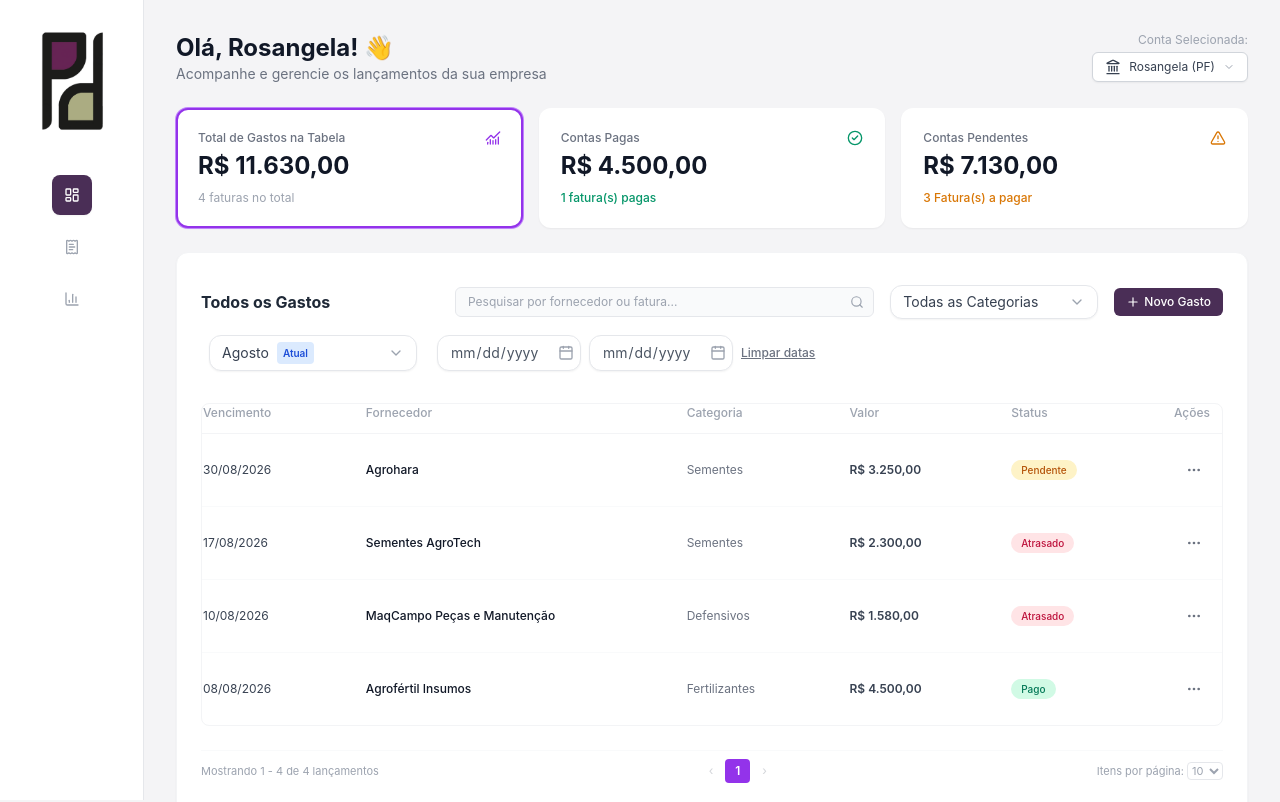
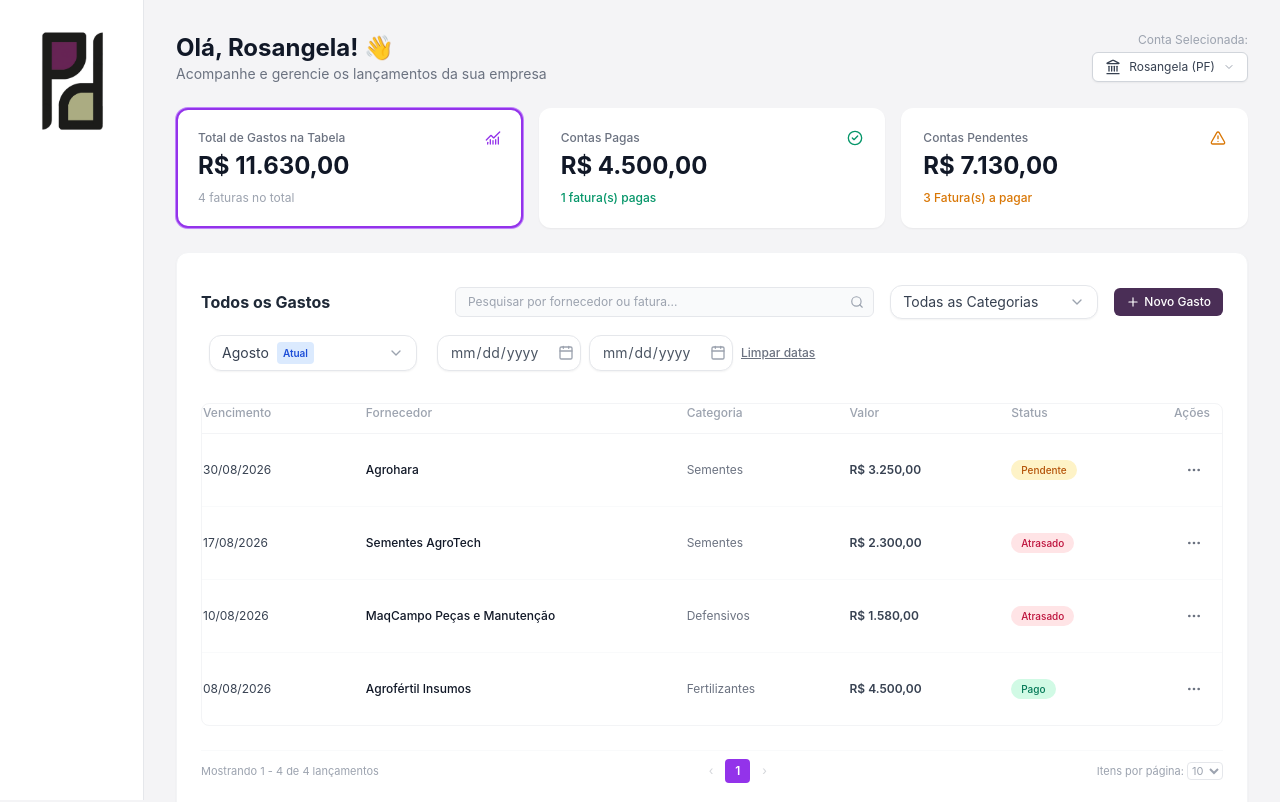
Before and after one commit to Erick8002/Sistema_Perucca_Pugesi, a React (Vite) app: page / in a window 1280 px wide. Shown: the top 802 px of the page. Built offline with nearby package versions, Linux system fonts and the light colour scheme; a web font is replaced by a local one.

Commit message:
style: remove sidebar anchors navigation

```diff
--- a/src/App.jsx
+++ b/src/App.jsx
@@ -162,7 +162,7 @@ export default function App() {
     <div className="flex min-h-screen bg-[#F4F4F6] text-gray-800 font-sans">
       <Sidebar />
 
-      <main id="dashboard" className="min-w-0 flex-1 overflow-y-auto p-4 sm:p-6 lg:p-8">
+      <main className="min-w-0 flex-1 overflow-y-auto p-4 sm:p-6 lg:p-8">
         <div className="mx-auto max-w-6xl space-y-6">
           <Header />
           <KpiCards
@@ -193,9 +193,7 @@ export default function App() {
           />
           <RelatoryButtons />
           <PastelCards />
-          <div id="charts">
-            <ChartsSection />
-          </div>
+          <ChartsSection />
         </div>
       </main>
     </div>
--- a/src/components/Sidebar.jsx
+++ b/src/components/Sidebar.jsx
@@ -1,39 +1,8 @@
 import logoImg from '../assets/Logo.png';
-import { BarChart3, LayoutDashboard, ReceiptText } from 'lucide-react';
-
 export default function Sidebar() {
   return (
     <aside className="sticky top-0 flex h-screen w-16 shrink-0 flex-col items-center border-r border-gray-200 bg-white py-4 sm:w-24 sm:py-6 lg:w-36">
-      <a href="#dashboard" aria-label="Ir para o início">
-        <img src={logoImg} alt="Logo" className="w-12 sm:w-16 lg:w-28" />
-      </a>
-
-      <nav aria-label="Navegação principal" className="mt-10 flex flex-col gap-3">
-        <a
-          href="#dashboard"
-          title="Visão geral"
-          className="flex h-10 w-10 items-center justify-center rounded-lg bg-[#4A2E56] text-white shadow-sm transition-colors hover:bg-[#382242]"
-        >
-          <LayoutDashboard className="h-4 w-4" />
-          <span className="sr-only">Visão geral</span>
-        </a>
-        <a
-          href="#transactions"
-          title="Lançamentos"
-          className="flex h-10 w-10 items-center justify-center rounded-lg text-gray-400 transition-colors hover:bg-purple-50 hover:text-[#4A2E56]"
-        >
-          <ReceiptText className="h-4 w-4" />
-          <span className="sr-only">Lançamentos</span>
-        </a>
-        <a
-          href="#charts"
-          title="Relatórios"
-          className="flex h-10 w-10 items-center justify-center rounded-lg text-gray-400 transition-colors hover:bg-purple-50 hover:text-[#4A2E56]"
-        >
-          <BarChart3 className="h-4 w-4" />
-          <span className="sr-only">Relatórios</span>
-        </a>
-      </nav>
+      <img src={logoImg} alt="Logo" className="w-12 sm:w-16 lg:w-28" />
     </aside>
   );
 }
--- a/src/components/TransactionsTable.jsx
+++ b/src/components/TransactionsTable.jsx
@@ -168,7 +168,7 @@ export default function TransactionsTable({
   const totalPages = Math.ceil(sortedTransactions.length / itemsPerPage);
 
   return (
-    <div id="transactions" className="scroll-mt-6 bg-white rounded-xl shadow-sm border border-gray-100 p-4 sm:p-6 space-y-6 space-y-reverse">
+    <div className="bg-white rounded-xl shadow-sm border border-gray-100 p-4 sm:p-6 space-y-6 space-y-reverse">
       <div className="flex flex-wrap items-center justify-between gap-3 text-xs">
         <h2 className="text-base font-bold text-gray-800 ">
           Todos os Gastos
```
